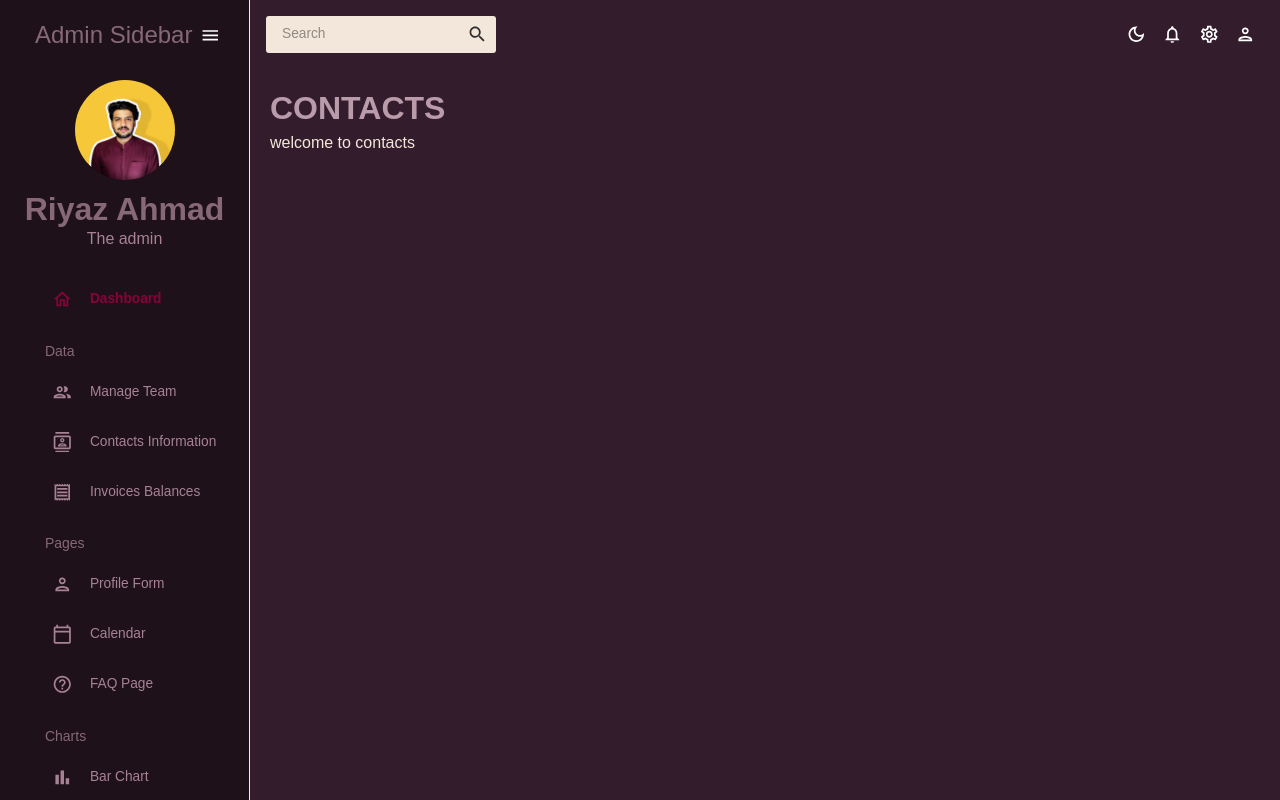
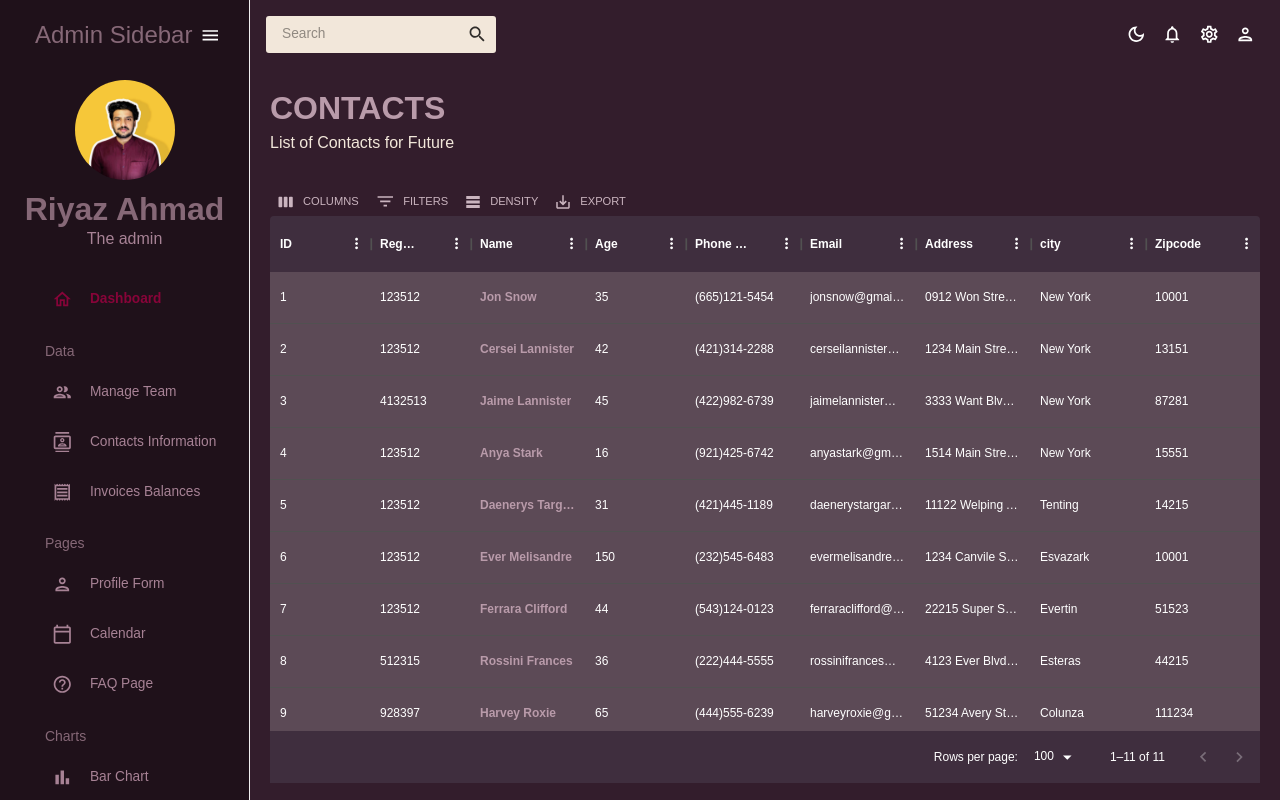
Before and after one commit to iam-riyaz/admin_dashboard, a React (Vite) app: page /contacts in a window 1280 px wide. Shown: the top 800 px of the page. Built offline with nearby package versions, Linux system fonts and the light colour scheme.

Commit message:
contacts page completed

```diff
--- a/src/scenes/contacts/index.jsx
+++ b/src/scenes/contacts/index.jsx
@@ -1,12 +1,98 @@
-import { Box } from "@mui/material"
-import { Header } from "../../components/Header"
+import { Box, useTheme } from "@mui/material";
+import { Header } from "../../components/Header";
+import { DataGrid,GridToolbar } from "@mui/x-data-grid";
+import { mockDataContacts } from "../../data/mockData";
+import { tokens } from "../../theme";
+import AdminPanelSettingsOutlinedIcon from "@mui/icons-material/AdminPanelSettingsOutlined";
+import SecurityOutlinedIcon from "@mui/icons-material/SecurityOutlined"
+import LockOpenOutlinedIcon from "@mui/icons-material/LockOpenOutlined"
 
-export const Contacts=()=>{
-    return(
-        <Box m="20px">
-              <Box display="flex">
-                <Header title="CONTACTS" subtitle="welcome to contacts" />
-              </Box>
-       </Box>
-    )
-}
+export const Contacts = () => {
+  const theme = useTheme();
+  const colors = tokens(theme.palette.mode);
+
+  const columns = [
+    { field: "id", headerName: "ID" },
+    {field: "registrarId", headerName: "Registrar ID"},
+    {
+      field: "name",
+      headerName: "Name",
+      flex: 1,
+      cellClassName: "name-column--cell",
+    },
+    {
+      field: "age",
+      headerName: "Age",
+      type: "number",
+      headerAlign:"left",
+      align: "left",
+    },
+    {
+      field: "phone",
+      headerName: "Phone Number",
+      flex: 1,
+    },
+    {
+      field: "email",
+      headerName: "Email",
+      flex: 1,
+
+    },
+    {
+        field:"address",
+        headerName:"Address",
+        flex:1
+    },
+    {
+        field:"city",
+        headerName:"city",
+        flex:1
+    },
+    {
+        field:"zipCode",
+        headerName:"Zipcode",
+        flex:1
+    },
+
+
+  ];
+
+  return (
+    <Box m="20px">
+      <Box display="flex">
+        <Header title="CONTACTS" subtitle="List of Contacts for Future" />
+      </Box>
+      <Box  height="75vh" sx={{
+        "& .MuiDataGrid-root":{
+            border:"none"
+        },
+        "& .MuiDataGrid-cell":{
+            borderBottom:"none"
+        },
+        "& .name-column--cell":{
+            color:colors.secondary[400],
+            fontWeight:"bold"
+        },
+        "& .MuiDataGrid-columnHeaders":{
+            backgroundColor:colors.background2[500],
+            borderBottom:"none"
+        },
+        "& .MuiDataGrid-columnHeaderTitle":{
+            fontWeight:"bold"
+        },
+        " & .MuiDataGrid-virtualScroller":{
+            backgroundColor:colors.background[400]
+        },
+        "& .MuiDataGrid-footerContainer":{
+            borderTop:"none",
+            backgroundColor:colors.background2[500]
+        },
+        "& .MuiDataGrid-toolbarContainer .MuiButton-text":{
+            color:`${colors.secondary[300]} !important`
+        }
+      }}>
+        <DataGrid rows={mockDataContacts} columns={columns} components={{Toolbar:GridToolbar}} />
+      </Box>
+    </Box>
+  );
+};
--- a/src/scenes/team/index.jsx
+++ b/src/scenes/team/index.jsx
@@ -71,7 +71,7 @@
   return (
     <Box m="20px">
       <Box display="flex">
-        <Header title="TEAM" subtitle="welcome to Team" />
+        <Header title="TEAM" subtitle="Managing the Team Members" />
       </Box>
       <Box  height="75vh" sx={{
         "& .MuiDataGrid-root":{
```
